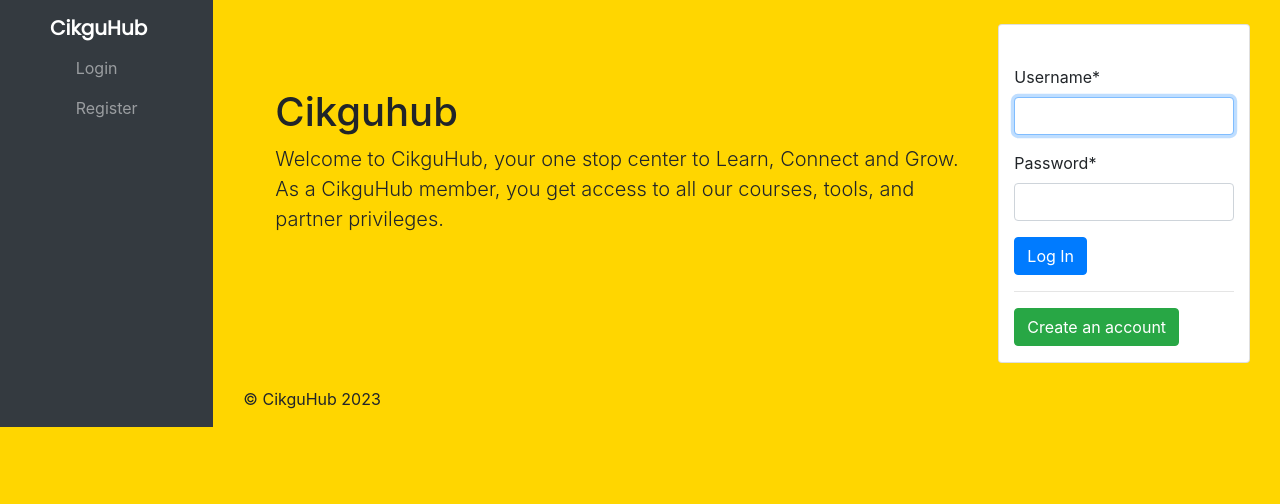
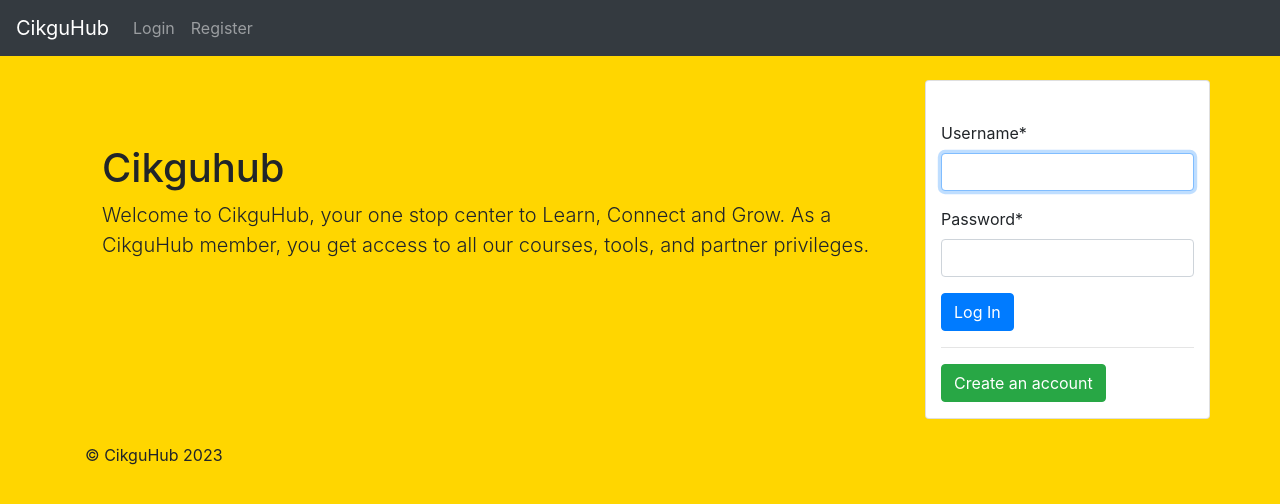
Before and after one commit to chriskok/cikguhub, a Django app: page /main/login?next=/recsys/recs/ in a window 1280 px wide. Shown: the top 504 px of the page. Run offline with Django 4.2, Linux system fonts and the light colour scheme; parts of the project's set-up code (start-up, migrations or seed data) failed here and were passed over; some libraries are stand-ins or nearby versions.

Commit message:
revert to horizontal nav

```diff
--- a/templates/base.html
+++ b/templates/base.html
@@ -1,4 +1,3 @@
-
 <html lang="en">
 {% load static %}
 <head>
@@ -20,38 +19,20 @@
         integrity="sha384-OgVRvuATP1z7JjHLkuOU7Xw704+h835Lr+6QL9UvYjZE3Ipu6Tp75j7Bh/kR0JKI"
         crossorigin="anonymous"></script>
 
-    <link href='https://fonts.googleapis.com/css?family=Poppins' rel='stylesheet'>
-
     <link rel="stylesheet" href="{% static 'base/base.css' %}">
     <link rel="stylesheet" href="{% static 'recsys/user_clustering.css' %}">
-
-    <style>
-        .navbar, .navbar-collapse {
-            flex-direction: column;
-        }
-        .navbar-expand-lg .navbar-nav {
-            flex-direction: column;
-        }
-        .navbar {
-            height: 100%;
-        }
-    </style>
 
     </head>
 <body class="cikgu_background">
 
-    <div class="container-fluid">
-        <div class="row justify-content-start">
-            <div class="col col-sm col-md-3 col-lg-2 p-0">
-                <nav class="navbar navbar-expand-lg navbar-dark bg-dark px-2 w-100">
-
-                    <a class="navbar-brand" href="#" style="font-family: 'Poppins';"><b>CikguHub</b></a>
+    <nav class="navbar navbar-expand-lg navbar-dark bg-dark">
+        <a class="navbar-brand" href="#">CikguHub</a>
         <button class="navbar-toggler" type="button" data-toggle="collapse" data-target="#navbarsExampleDefault"
             aria-controls="navbarsExampleDefault" aria-expanded="false" aria-label="Toggle navigation">
             <span class="navbar-toggler-icon"></span>
         </button>
 
-                    <div class="collapse navbar-collapse px-2" id="navbarsExampleDefault">
+        <div class="collapse navbar-collapse" id="navbarsExampleDefault">
             <ul class="navbar-nav mr-auto">
                 {% if user.is_authenticated %}
                     {% if user.is_superuser %}
@@ -118,9 +99,7 @@
             </ul>
         </div>
     </nav>
-            </div>
-            <div class="col col-sm col-md-9 col-lg-10">
-                <div class="container">
+
     {% for message in messages %}
         <div class="container-fluid p-0">
             <div class="alert {{ message.tags }} alert-dismissible" role="alert" >
@@ -134,16 +113,12 @@
 
     {% block content %}
     {% endblock %}
-                </div>
-                <div class="container">
-                    <br>
-                    <p>&copy; CikguHub 2023</p>
-                </div>
-            </div>
-        </div>
-    </div>
 
 </body>
 
+<footer class="container">
+    <br>
+    <p>&copy; CikguHub 2023</p>
+</footer>
 
 </html>
--- a/templates/recs.html
+++ b/templates/recs.html
@@ -61,9 +61,9 @@
                     {% for v in series.video_set.all %}
                         {% with m=v.module_set.all.first %}
                         {% if m.id not in completed_modules %}
-                        <p>&ndash; {{ m.title }}</p>
+                            <p>&ndash; {{ m.title }}</p>
                         {% else %}
-                        <p>&#10004; {{ m.title }}</p>
+                            <p>&#10004; {{ m.title }}</p>
                         {% endif %}
                         {% endwith %}
                     {% endfor %}
```
Lines whose indentation alone changed are shown as unchanged.
